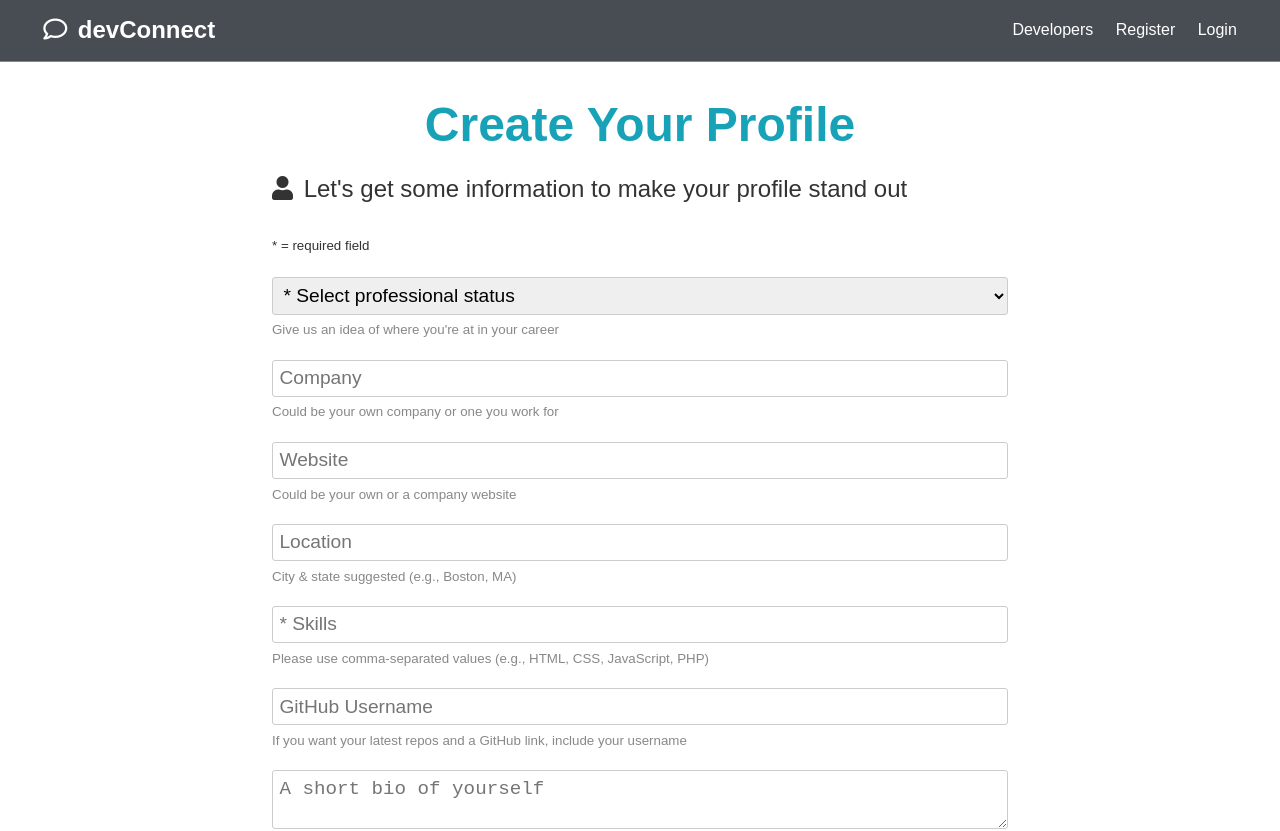
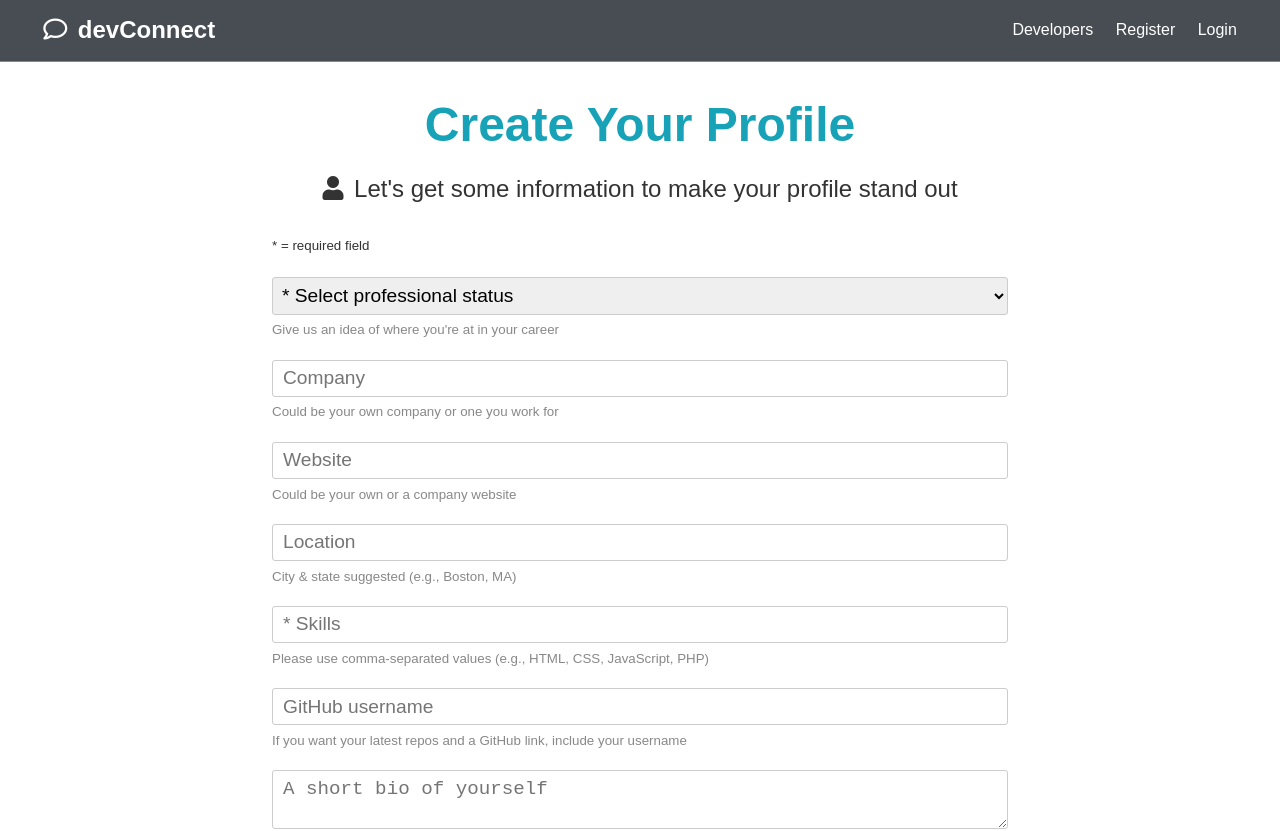
Before and after one commit to nataliecardot/devconnect, a React (Create React App) app in the folder client/: page /create-profile in a window 1280 px wide. Shown: the top 831 px of the page. Built offline with nearby package versions, Linux system fonts and the light colour scheme; no server answers; the HTML template or start-up script is replaced by a standard one.

Commit message:
CreateProfile styling adjustments

```diff
--- a/client/public/index.html
+++ b/client/public/index.html
@@ -1,20 +1,20 @@
 <!DOCTYPE html>
 <html lang="en">
   <head>
-    <meta charset="utf-8" />
+    <meta charset="utf-8">
     <!-- <link rel="icon" href="%PUBLIC_URL%/favicon.ico"> -->
-    <meta name="viewport" content="width=device-width, initial-scale=1" />
-    <meta name="theme-color" content="#000000" />
+    <meta name="viewport" content="width=device-width, initial-scale=1">
+    <meta name="theme-color" content="#000000">
     <meta
       name="description"
       content="Web site created using create-react-app"
-    />
+    >
     <link
       rel="stylesheet"
       href="https://cdnjs.cloudflare.com/ajax/libs/font-awesome/5.9.0/css/all.css"
       integrity="sha256-PF6MatZtiJ8/c9O9HQ8uSUXr++R9KBYu4gbNG5511WE="
       crossorigin="anonymous"
-    />
+    >
     <!--
       manifest.json provides metadata used when your web app is installed on a
       user's mobile device or desktop. See https://developers.google.com/web/fundamentals/web-app-manifest/
--- a/client/src/App.css
+++ b/client/src/App.css
@@ -2,7 +2,7 @@
 :root {
   --primary-color: #17a2b8;
   --dark-color: #343a40;
-  --light-color: #f4f4f4;
+  --light-color: #e4e4e4;
   --danger-color: #dc3545;
   --success-color: #28a745;
   --border-radius: 5px;
@@ -20,7 +20,7 @@ i {
 }
 
 body {
-  font-family: 'Raleway', sans-serif;
+  font-family: "Raleway", sans-serif;
   font-size: 1rem;
   line-height: 1.6;
   background-color: #fff;
@@ -288,10 +288,10 @@ h1 {
   color: #888;
 }
 
-.form input[type='text'],
-.form input[type='email'],
-.form input[type='password'],
-.form input[type='date'],
+.form input[type="text"],
+.form input[type="email"],
+.form input[type="password"],
+.form input[type="date"],
 .form select,
 .form textarea {
   border-radius: var(--form-elem-border-radius);
@@ -300,9 +300,14 @@ h1 {
   padding: 0.4rem;
   font-size: 1.2rem;
   border: 1px solid #ccc;
+  padding-left: 10px;
 }
 
-.form input[type='submit'],
+.form select {
+  padding-left: 5px;
+}
+
+.form input[type="submit"],
 button {
   font: inherit;
 }
@@ -382,7 +387,7 @@ button {
 .landing {
   /* center center is background-position, cover is background-size (see https://stackoverflow.com/questions/31558245/declaring-all-css-background-properties-in-one-line-especially-background-size) */
   /* background-position (center center here) has a 2-value syntax: one value defines X and the other defines Y. Default value is top left or 0% 0% */
-  background: url('./img/showcase.jpg') no-repeat center center / cover;
+  background: url("./img/showcase.jpg") no-repeat center center / cover;
   height: 100vh;
   position: relative;
 }
@@ -414,10 +419,10 @@ button {
 .profile-grid {
   display: grid;
   grid-template-areas:
-    'top top'
-    'about about'
-    'exp edu'
-    'github github';
+    "top top"
+    "about about"
+    "exp edu"
+    "github github";
   grid-gap: 1rem;
 }
 
@@ -603,11 +608,11 @@ button {
 
   .profile-grid {
     grid-template-areas:
-      'top'
-      'about'
-      'exp'
-      'edu'
-      'github';
+      "top"
+      "about"
+      "exp"
+      "edu"
+      "github";
   }
 
   .profile-about .skills {
--- a/client/src/components/profile-forms/CreateProfile.js
+++ b/client/src/components/profile-forms/CreateProfile.js
@@ -33,10 +33,12 @@ const CreateProfile = props => {
     instagram
   } = formData;
 
+  const [displaySocialInputs, toggleSocialInputs] = useState(false);
+
   return (
     <>
       <h1 className="large text-primary">Create Your Profile</h1>
-      <p className="lead">
+      <p className="lead text-center">
         <i className="fas fa-user"></i> Let's get some information to make your
         profile stand out
       </p>
@@ -46,11 +48,11 @@ const CreateProfile = props => {
           <select name="status">
             <option value="0">* Select professional status</option>
             <option value="Developer">Developer</option>
-            <option value="Junior Developer">Junior Developer</option>
-            <option value="Senior Developer">Senior Developer</option>
+            <option value="Junior developer">Junior developer</option>
+            <option value="Senior developer">Senior developer</option>
             <option value="Manager">Manager</option>
-            <option value="Student or Learning">Student or Learning</option>
-            <option value="Instructor">Instructor or Teacher</option>
+            <option value="Student or learning">Student or learning</option>
+            <option value="Instructor">Instructor or teacher</option>
             <option value="Intern">Intern</option>
             <option value="Other">Other</option>
           </select>
@@ -85,7 +87,7 @@ const CreateProfile = props => {
         <div className="form-group">
           <input
             type="text"
-            placeholder="GitHub Username"
+            placeholder="GitHub username"
             name="githubusername"
           />
           <small className="form-text">
```
